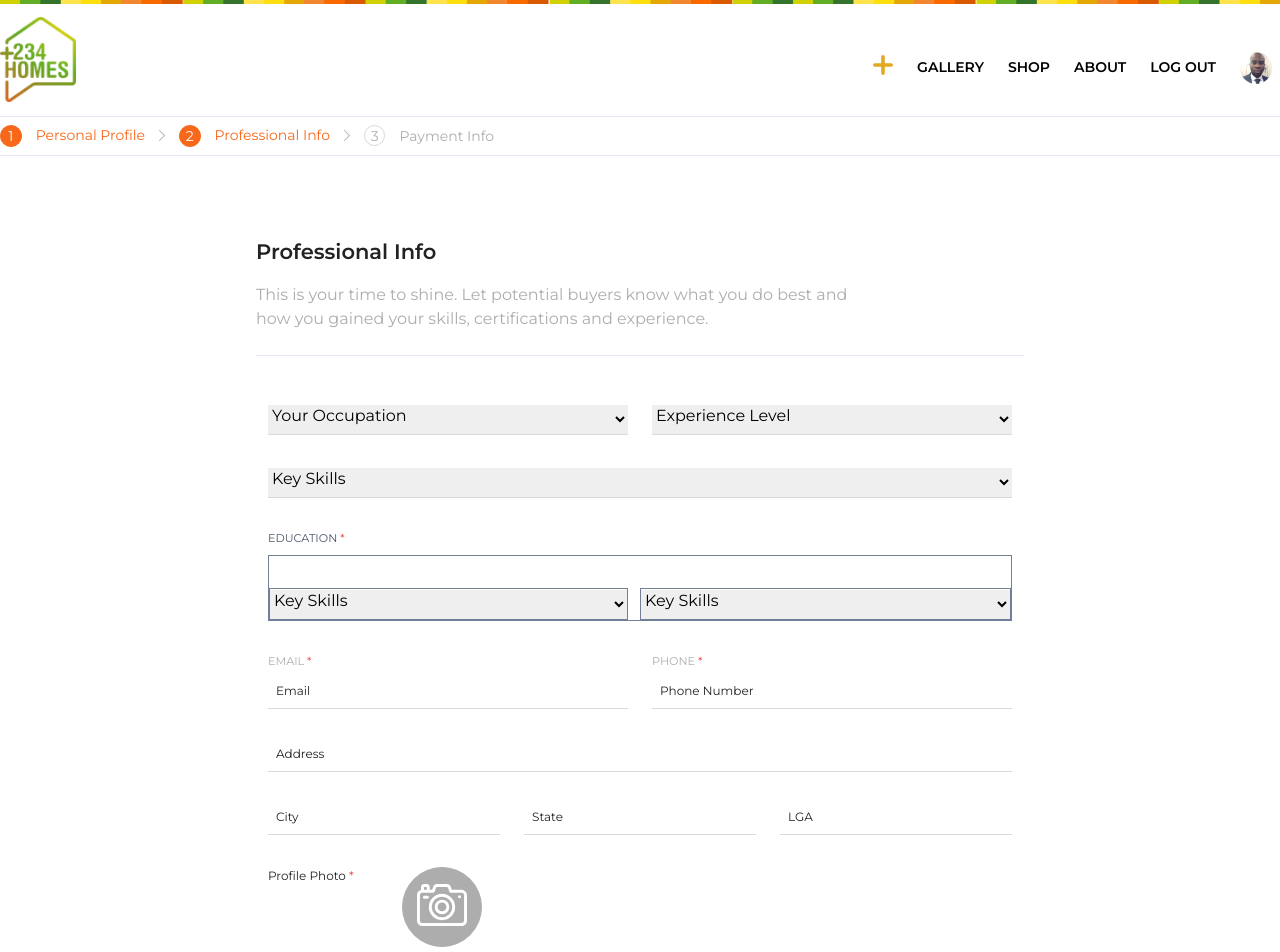
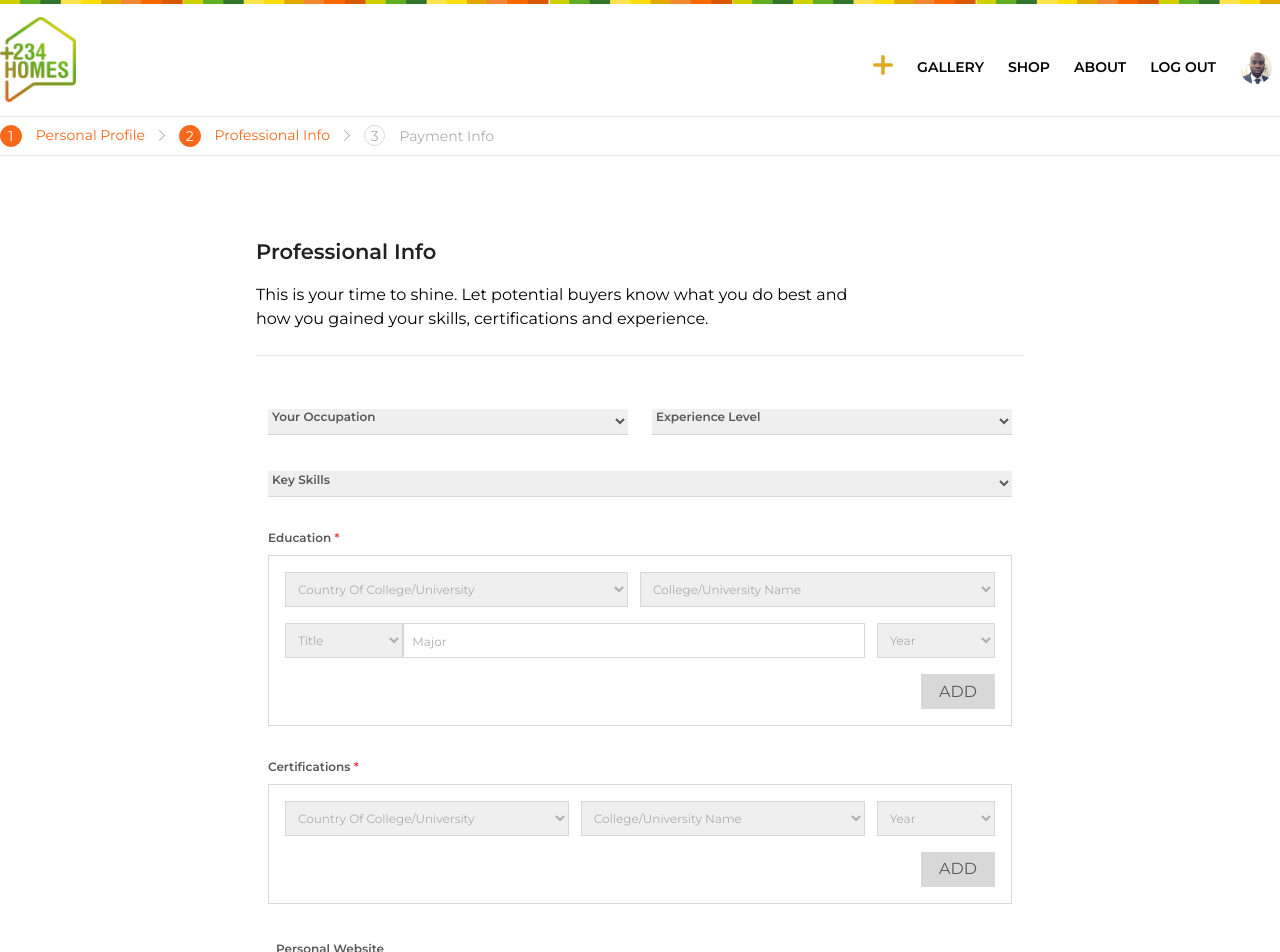
Before and after one commit to CJMaxwell/234HomesFrontend, a Next.js app: page /profession in a window 1280 px wide. Shown: the top 952 px of the page. Built offline with nearby package versions, Linux system fonts and the light colour scheme.

Commit message:
Professional profile

```diff
--- a/components/templates/PersonalProfile.tsx
+++ b/components/templates/PersonalProfile.tsx
@@ -44,7 +44,7 @@ const Main = styled.section`
     color: ${({ theme }) => theme.colors.gray1};
     font-size: 1.3125rem;
   }
-  .general {
+  .general, textarea::placeholder {
     color: ${({ theme }) => theme.colors.gray11};
   }
   .input-label {
@@ -53,18 +53,19 @@ const Main = styled.section`
   .input-wrapper {
     border-bottom: 1px solid ${({ theme }) => theme.colors.gray17};
   }
-  input::placeholder, textarea::placeholder {
+  input::placeholder,.without-placeholder {
     font-size: 12px;
-    color: ${({ theme }) => theme.colors.gray1};
-    font-weight: 400;
+    color: ${({ theme }) => theme.colors.gray5};
+    font-weight: 600;
   }
   textarea::placeholder {
     padding-top: 1rem;
+    font-size: 12px;
   }
-  .without-placeholder {
+  /* .without-placeholder {
     color: ${({ theme }) => theme.colors.gray1};
     font-weight: 400;
-  }
+  } */
   .custom-file-input {
     color: transparent;
   }
@@ -83,18 +84,7 @@ const Main = styled.section`
     text-align: center;
     padding-top: 1rem;
     cursor: pointer;
-    /* outline: none; */
 
-    /* -webkit-user-select: none; */
-    /* background: -webkit-linear-gradient(top, #f9f9f9, #e3e3e3); */
-    /* border: 1px solid #999;
-    border-radius: 3px;
-    padding: 5px 8px; */
-    /* white-space: nowrap; */
-
-    /* text-shadow: 1px 1px #fff;
-    font-weight: 700;
-    font-size: 10pt; */
   }
 `;
 
--- a/components/templates/ProfessionalProfile.tsx
+++ b/components/templates/ProfessionalProfile.tsx
@@ -44,64 +44,49 @@ const Main = styled.section`
     color: ${({ theme }) => theme.colors.gray1};
     font-size: 1.3125rem;
   }
-  .general {
+  /* .general {
     color: ${({ theme }) => theme.colors.gray11};
+  } */
+  select:first-child, .edu-input input::placeholder {
+    color: ${({ theme }) => theme.colors.gray11};
+    font-size: 12px;
+    font-weight: normal;
+
   }
-  .input-label {
-    font-size: 0.7rem;
+
+  input::placeholder, .input-label, select.select-first-custom:first-child {
+    font-size: 12px;
+    color: ${({ theme }) => theme.colors.gray5};
+    font-weight: 600;
+
   }
+
   .input-wrapper {
     border-bottom: 1px solid ${({ theme }) => theme.colors.gray17};
   }
-  input::placeholder, textarea::placeholder {
-    font-size: 12px;
-    color: ${({ theme }) => theme.colors.gray1};
-    font-weight: 400;
+
+  .input-border {
+    border: 1px solid ${({ theme }) => theme.colors.gray17};
+    display: inline-block;
+    height: 35px;
+
   }
-  textarea::placeholder {
-    padding-top: 1rem;
-  }
-  .without-placeholder {
-    color: ${({ theme }) => theme.colors.gray1};
-    font-weight: 400;
-  }
-  .custom-file-input {
-    color: transparent;
-  }
-  .custom-file-input::-webkit-file-upload-button {
-    visibility: hidden;
-  }
-  .custom-file-input::before {
-    content: url('/img/ar-camera.svg');
-    /* color: black; */
-    display: inline-block;
-    background-color: ${({ theme }) => theme.colors.gray11};
-    height: 5rem;
-    width: 5rem;
-    border: 1px solid ${({ theme }) => theme.colors.gray11};
-    border-radius: 50%;
-    text-align: center;
-    padding-top: 1rem;
-    cursor: pointer;
-    /* outline: none; */
 
-    /* -webkit-user-select: none; */
-    /* background: -webkit-linear-gradient(top, #f9f9f9, #e3e3e3); */
-    /* border: 1px solid #999;
-    border-radius: 3px;
-    padding: 5px 8px; */
-    /* white-space: nowrap; */
 
-    /* text-shadow: 1px 1px #fff;
-    font-weight: 700;
-    font-size: 10pt; */
-  }
 `;
 
-const Desc = styled.div`
+const Legend = styled.div`
   border: 1px solid ${({ theme }) => theme.colors.gray17};
+`;
 
+const Add = styled.button`
+  color: ${({ theme }) => theme.colors.gray2};
+  background-color: ${({ theme }) => theme.colors.gray17};
+  border: 1px solid ${({ theme }) => theme.colors.gray17};
+  height: 2.18rem;
+  width: 4.63rem;
 `;
+
 
 const Continue = styled.button`
   background-color: ${({ theme }) => theme.colors.orange1};
@@ -149,7 +134,7 @@ const ProfessionalProfile = () => {
             <div className="flex">
               <div className="w-1/2 px-3 mb-6 md:mb-0">
                 <div className="input-wrapper">
-                  <select name="occupation" id="occupation" className="w-full pb-2">
+                  <select name="occupation" id="occupation" className="w-full pb-2 select-first-custom">
                     <option value="Occupation">Your Occupation</option>
                     <option value="Interior Designer">Interior Designer</option>
                     <option value="Ui/UX Designer">UI/UX Designer</option>
@@ -159,7 +144,7 @@ const ProfessionalProfile = () => {
               </div>
               <div className="w-1/2 px-3 mb-6 md:mb-0">
                 <div className="input-wrapper">
-                  <select name="Experience" id="Experience" className="w-full pb-2">
+                  <select name="Experience" id="Experience" className="w-full pb-2 select-first-custom">
                     <option value="Experience Level">Experience Level</option>
                     <option value="Beginner">Beginner</option>
                     <option value="Intermediate">Intermediate</option>
@@ -171,7 +156,7 @@ const ProfessionalProfile = () => {
             <div className="w-full mb-6 md:mb-0 mt-8">
               <div className="px-3">
                 <div className="input-wrapper">
-                  <select name="Experience" id="Experience" className="w-full pb-2">
+                  <select name="Experience" id="Experience" className="w-full pb-2 select-first-custom">
                     <option value="Key Skills">Key Skills</option>
                     <option value="Trend identification">Trend identification</option>
                     <option value="Space Planning">Space Planning</option>
@@ -180,100 +165,119 @@ const ProfessionalProfile = () => {
                 </div>
               </div>
             </div>
+
             <div className="w-full mb-6 md:mb-0 mt-8">
               <div className="px-3">
-                <p className="block input-label uppercase text-gray-700 text-xs mb-2">
+                <p className="block input-label text-gray-700 text-xs mb-2">
                   Education <span className="text-red-600">&#42;</span>
                 </p>
-                <div className="border border-gray-600 flex">
-                  <div className="w-1/2 pr-3 mb-6 md:mb-0 mt-8">
-                    <div className="">
-                      <div className="border border-gray-600">
-                        <select name="Experience" id="Experience" className="w-full pb-2">
-                          <option value="Key Skills">Key Skills</option>
+                <Legend className="p-4">
+                  <div className=" flex">
+                    <div className="w-1/2 pr-3">
+                      <Legend>
+                        <select name="Experience" id="Experience" className="w-full p-2">
+                          <option value="Key Skills">Country Of College/University</option>
                           <option value="Trend identification">Trend identification</option>
                           <option value="Space Planning">Space Planning</option>
                           <option value="Trustworthy">Trustworthy</option>
                         </select>
-                      </div>
+                      </Legend>
                     </div>
-                  </div>
-                  <div className="w-1/2 mb-6 md:mb-0 mt-8">
-                    <div className="">
-                      <div className="border border-gray-600">
-                        <select name="Experience" id="Experience" className="w-full pb-2">
-                          <option value="Key Skills">Key Skills</option>
+                    <div className="w-1/2">
+                      <Legend>
+                        <select name="Experience" id="Experience" className="w-full p-2">
+                          <option value="Key Skills">College/University Name</option>
                           <option value="Trend identification">Trend identification</option>
                           <option value="Space Planning">Space Planning</option>
                           <option value="Trustworthy">Trustworthy</option>
                         </select>
-                      </div>
+                      </Legend>
                     </div>
                   </div>
-                </div>
+                  <div className="flex pt-4">
+                    <div className="w-1/6">
+                      <Legend>
+                        <select name="Experience" id="Experience" className="w-full p-2">
+                          <option value="Title">Title</option>
+                          <option value="BS">BS</option>
+                          <option value="BE">BE</option>
+                          <option value="BA">BA</option>
+                        </select>
+                      </Legend>
+                    </div>
+                    <div className="w-4/6 pr-3 edu-input">
+                      <input className="appearance-none bg-transparent input-border w-full text-gray-700 mr-3 p-2 leading-tight focus:outline-none" type="text" required placeholder="Major" aria-label="major" />
+                    </div>
+                    <div className="w-1/6">
+                      <Legend>
+                        <select name="Experience" id="Experience" className="w-full p-2">
+                          <option value="Key Skills">Year</option>
+                          <option value="Trend identification">2019</option>
+                          <option value="Space Planning">2018</option>
+                          <option value="Trustworthy">2017</option>
+                        </select>
+                      </Legend>
+                    </div>
+                  </div>
+                  <div className="w-full flex justify-end text-center pt-4">
+                    <Add type="submit" className="text-center uppercase">Add</Add>
+                  </div>
+                </Legend>
               </div>
             </div>
 
-            <div className="flex mt-8">
-              <div className="w-1/2 px-3 mb-6 md:mb-0">
-                <label className="block input-label general uppercase text-gray-700 text-xs mb-2" htmlFor="grid-first-name">
-                  Email <span className="text-red-600">&#42;</span>
-                </label>
-                <div className="input-wrapper">
-                  <input className="appearance-none bg-transparent border-none w-full text-gray-700 mr-3 pb-2 px-2 leading-tight focus:outline-none" type="email" required placeholder="Email" aria-label="email" />
-                </div>
-              </div>
-              <div className="w-1/2 px-3 mb-6 md:mb-0">
-                <label className="block input-label general uppercase text-gray-700 text-xs  mb-2" htmlFor="grid-first-name">
-                  Phone <span className="text-red-600">&#42;</span>
-                </label>
-                <div className="input-wrapper">
-                  <input className="appearance-none bg-transparent border-none w-full text-gray-700 mr-3 pb-2 px-2 leading-tight focus:outline-none" type="text" required placeholder="Phone Number" aria-label="Phone number" />
-                </div>
+            <div className="w-full mb-6 md:mb-0 mt-8">
+              <div className="px-3">
+                <p className="block input-label text-gray-700 text-xs mb-2">
+                  Certifications <span className="text-red-600">&#42;</span>
+                </p>
+                <Legend className="p-4">
+                  <div className=" flex">
+                    <div className="w-5/12 pr-3">
+                      <div className="">
+                        <Legend>
+                          <select name="Experience" id="Experience" className="w-full p-2">
+                            <option value="Key Skills">Country Of College/University</option>
+                            <option value="Trend identification">Trend identification</option>
+                            <option value="Space Planning">Space Planning</option>
+                            <option value="Trustworthy">Trustworthy</option>
+                          </select>
+                        </Legend>
+                      </div>
+                    </div>
+                    <div className="w-5/12 pr-3">
+                      <Legend>
+                        <select name="Experience" id="Experience" className="w-full p-2">
+                          <option value="Key Skills">College/University Name</option>
+                          <option value="Trend identification">Trend identification</option>
+                          <option value="Space Planning">Space Planning</option>
+                          <option value="Trustworthy">Trustworthy</option>
+                        </select>
+                      </Legend>
+                    </div>
+                    <div className="w-2/12">
+                      <Legend>
+                        <select name="Experience" id="Experience" className="w-full p-2">
+                          <option value="Key Skills">Year</option>
+                          <option value="Trend identification">2019</option>
+                          <option value="Space Planning">2018</option>
+                          <option value="Trustworthy">2017</option>
+                        </select>
+                      </Legend>
+                    </div>
+                  </div>
+                  <div className="w-full flex justify-end text-center pt-4">
+                    <Add type="submit" className="text-center uppercase">Add</Add>
+                  </div>
+                </Legend>
               </div>
             </div>
+
             <div className="w-full mb-6 md:mb-0 mt-8">
               <div className="px-3">
                 <div className="input-wrapper">
-                  <input className="appearance-none bg-transparent border-none w-full text-gray-700 mr-3 pb-2 px-2 leading-tight focus:outline-none" type="text" required placeholder="Address" aria-label="Address" />
+                  <input className="appearance-none bg-transparent border-none w-full text-gray-700 mr-3 pb-2 px-2 leading-tight focus:outline-none" type="text" required placeholder="Personal Website" aria-label="Personal Website" />
                 </div>
-              </div>
-            </div>
-            <div className="flex mt-8">
-              <div className="w-1/3 px-3 mb-6 md:mb-0">
-                <div className="input-wrapper">
-                  <input className="appearance-none bg-transparent border-none w-full text-gray-700 mr-3 pb-2 px-2 leading-tight focus:outline-none" type="text" required placeholder="City" aria-label="email" />
-                </div>
-              </div>
-              <div className="w-1/3 px-3 mb-6 md:mb-0">
-                <div className="input-wrapper">
-                  <input className="appearance-none bg-transparent border-none w-full text-gray-700 mr-3 pb-2 px-2 leading-tight focus:outline-none" type="text" required placeholder="State" aria-label="Phone number" />
-                </div>
-              </div>
-              <div className="w-1/3 px-3 mb-6 md:mb-0">
-                <div className="input-wrapper">
-                  <input className="appearance-none bg-transparent border-none w-full text-gray-700 mr-3 pb-2 px-2 leading-tight focus:outline-none" type="text" required placeholder="LGA" aria-label="Phone number" />
-                </div>
-              </div>
-            </div>
-            <div className="w-full mb-6 md:mb-0 mt-8">
-              <div className="px-3 flex">
-                <label className="block mr-10 without-placeholder text-gray-700 text-xs  mb-2" htmlFor="grid-first-name">
-                  Profile Photo <span className="text-red-600">&#42;</span>
-                </label>
-                <div>
-                  <input className="custom-file-input appearance-none bg-transparent border-none w-full text-gray-700 mr-3 pb-2 px-2 leading-tight focus:outline-none" type="file" accept="image/*" required placeholder="Address" aria-label="Address" />
-                </div>
-              </div>
-            </div>
-            <div className="w-full mb-6 md:mb-0 mt-8">
-              <div className="px-3">
-                <label className="block without-placeholder text-gray-700 text-xs  mb-2" htmlFor="grid-first-name">
-                  Description <span className="text-red-600">&#42;</span>
-                </label>
-                <Desc className="rounded-sm h-32">
-                  <textarea name="description" id="description" className="w-full text-gray-700 mr-3 pb-2 px-2 leading-tight focus:outline-none" placeholder="Share a bit about your work experience, cool projects you’ve completed and your area of expertise."></textarea>
-                </Desc>
               </div>
             </div>
             <div className="w-full flex justify-end text-center mt-16">
```
